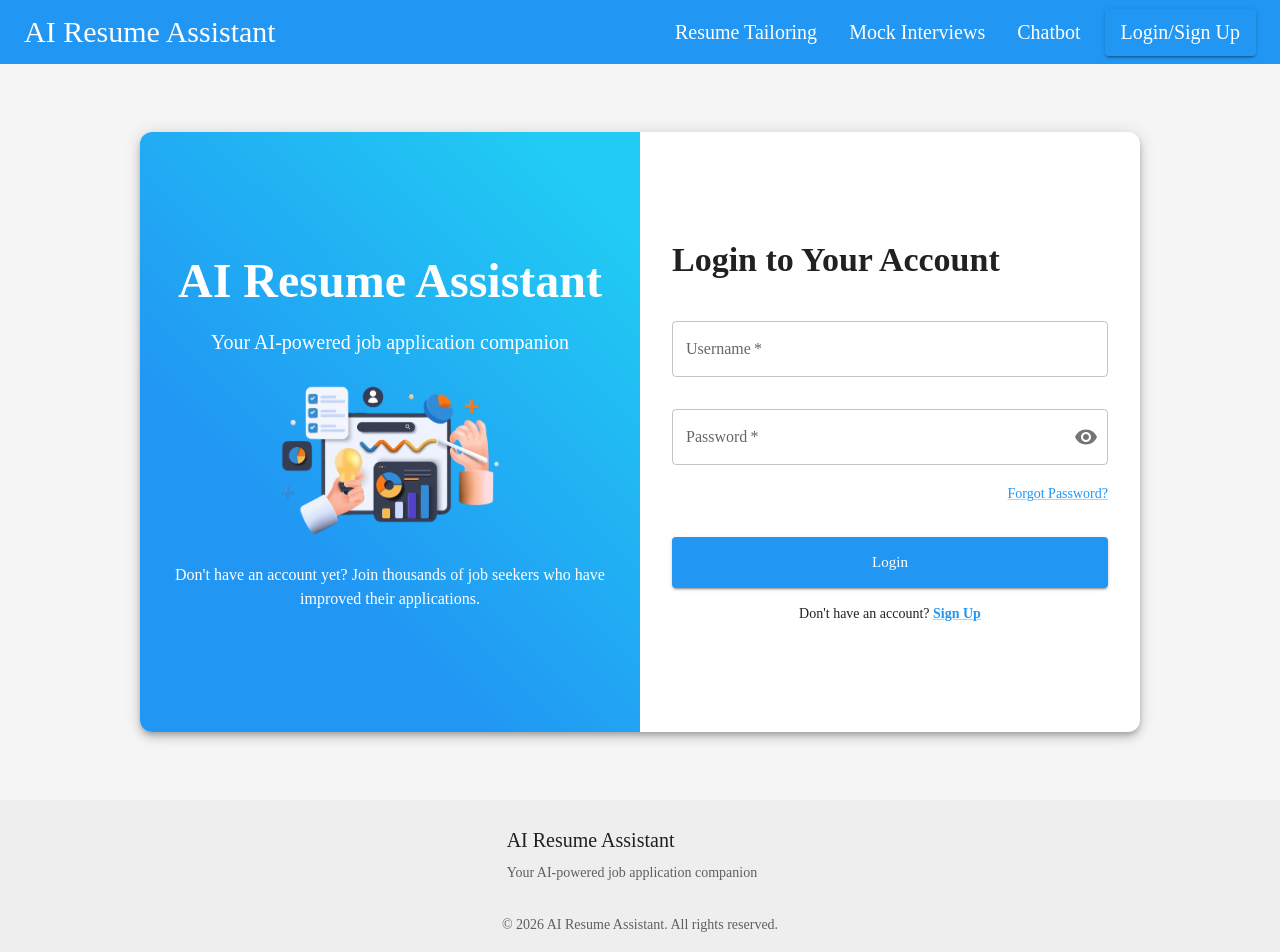
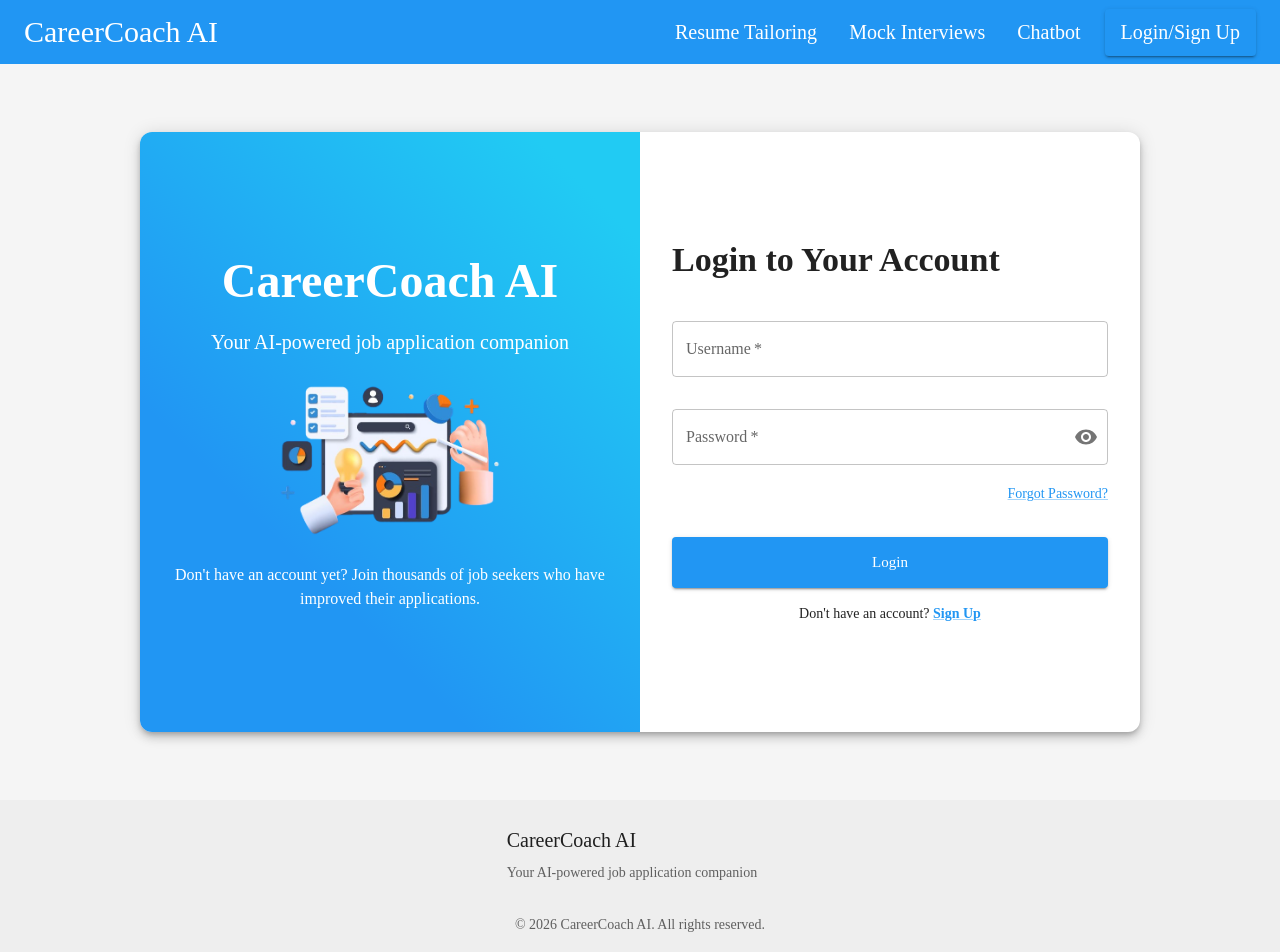
Before and after one commit to Gurutej11-web/CareerCoach-AI, a React (Create React App) app: page /login in a window 1280 px wide. Shown: the top 952 px of the page. Built offline with nearby package versions, Linux system fonts and the light colour scheme; no server answers.

Commit message:
Rebrand app to CareerCoach AI with proper meta tags and SEO

```diff
--- a/package.json
+++ b/package.json
@@ -1,5 +1,5 @@
 {
-  "name": "ai-resume",
+  "name": "careercoach-ai",
   "version": "0.1.0",
   "private": true,
   "dependencies": {
--- a/public/index.html
+++ b/public/index.html
@@ -4,11 +4,17 @@
     <meta charset="utf-8" />
     <link rel="icon" href="%PUBLIC_URL%/favicon.ico" />
     <meta name="viewport" content="width=device-width, initial-scale=1" />
-    <meta name="theme-color" content="#000000" />
+    <meta name="theme-color" content="#4F46E5" />
     <meta
       name="description"
-      content="Web site created using create-react-app"
+      content="CareerCoach AI — AI-powered resume analysis, mock interviews, and interview coaching to help you land your next job."
     />
+    <meta property="og:title" content="CareerCoach AI" />
+    <meta property="og:description" content="AI-powered resume analysis, mock interviews, and interview coaching to help you land your next job." />
+    <meta property="og:type" content="website" />
+    <link rel="preconnect" href="https://fonts.googleapis.com" />
+    <link rel="preconnect" href="https://fonts.gstatic.com" crossorigin />
+    <link href="https://fonts.googleapis.com/css2?family=Poppins:wght@500;600;700&family=Inter:wght@400;500;600;700&display=swap" rel="stylesheet" />
     <link rel="apple-touch-icon" href="%PUBLIC_URL%/logo192.png" />
     <!--
       manifest.json provides metadata used when your web app is installed on a
@@ -24,7 +30,7 @@
       work correctly both with client-side routing and a non-root public URL.
       Learn how to configure a non-root public URL by running `npm run build`.
     -->
-    <title>React App</title>
+    <title>CareerCoach AI</title>
   </head>
   <body>
     <noscript>You need to enable JavaScript to run this app.</noscript>
--- a/src/components/auth/AuthForm.tsx
+++ b/src/components/auth/AuthForm.tsx
@@ -160,7 +160,7 @@ const AuthForm: React.FC = () => {
           }}
         >
           <Typography variant="h3" component="h1" gutterBottom sx={{ fontWeight: 'bold' }}>
-            AI Resume Assistant
+            CareerCoach AI
           </Typography>
           <Typography variant="h6" sx={{ mb: 3 }}>
             Your AI-powered job application companion
--- a/src/components/dashboard/DashboardHeader.tsx
+++ b/src/components/dashboard/DashboardHeader.tsx
@@ -93,7 +93,7 @@ const DashboardHeader: React.FC<DashboardHeaderProps> = ({ onToggleSidebar }) =>
             fontSize: '30px'
           }}
         >
-          AI Resume Assistant
+          CareerCoach AI
         </Typography>
 
         <Box sx={{ flexGrow: 1 }} />
--- a/src/components/home/HeroSection.tsx
+++ b/src/components/home/HeroSection.tsx
@@ -77,7 +77,7 @@ const HeroSection: React.FC = () => {
             <Box
               component="img"
               src={heroImage}
-              alt="AI Resume Assistant"
+              alt="CareerCoach AI"
               sx={{
                 width: '100%',
                 maxWidth: 500,
--- a/src/components/layout/Footer.tsx
+++ b/src/components/layout/Footer.tsx
@@ -20,7 +20,7 @@ const Footer: React.FC = () => {
         <Grid container spacing={4} justifyContent="center">
           <Grid item xs={4} sx={{ ml: 12 }}>
             <Typography variant="h6" color="text.primary" gutterBottom>
-              AI Resume Assistant
+              CareerCoach AI
             </Typography>
             <Typography variant="body2" color="text.secondary">
               Your AI-powered job application companion
@@ -33,7 +33,7 @@ const Footer: React.FC = () => {
           align="center"
           sx={{ mt: 4 }}
         >
-          © {new Date().getFullYear()} AI Resume Assistant. All rights reserved.
+          © {new Date().getFullYear()} CareerCoach AI. All rights reserved.
         </Typography>
       </Container>
     </Box>
--- a/src/components/layout/Header.tsx
+++ b/src/components/layout/Header.tsx
@@ -18,7 +18,7 @@ const Header: React.FC = () => {
             fontSize: '30px',
           }}
         >
-          AI Resume Assistant
+          CareerCoach AI
         </Typography>
         <Box sx={{ display: 'flex', gap: 2}}>
           <Button color="inherit" component={RouterLink} to="/login" sx={{ fontSize: '20px', fontFamily: 'Times New Roman, serif' }}>
```
Also changed, not shown: public/manifest.json.
